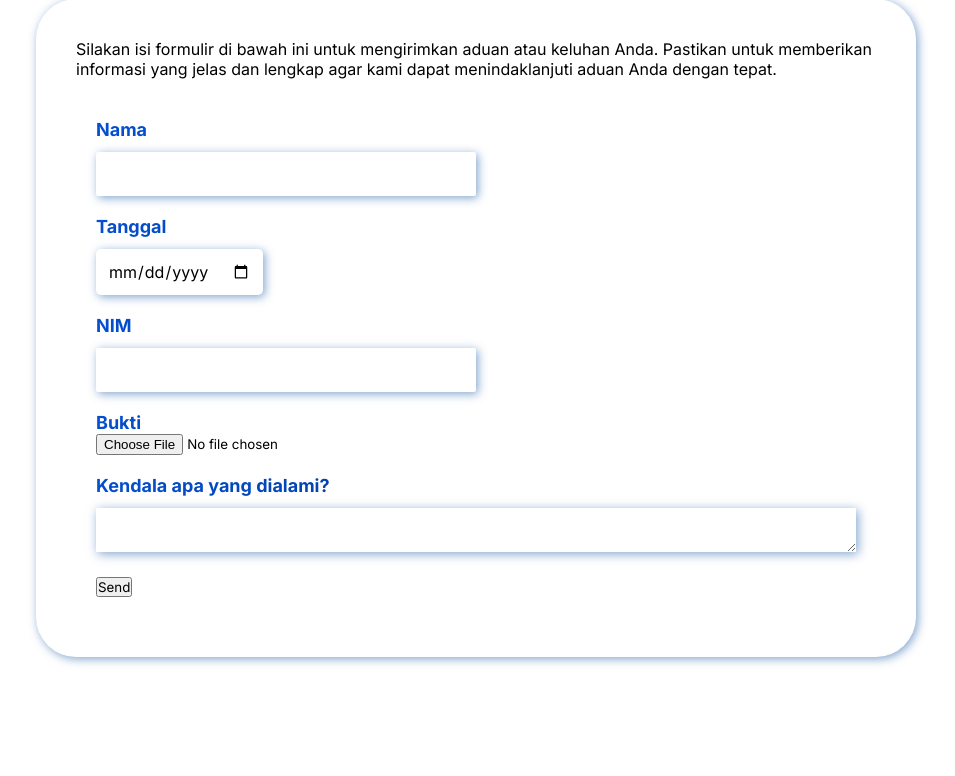
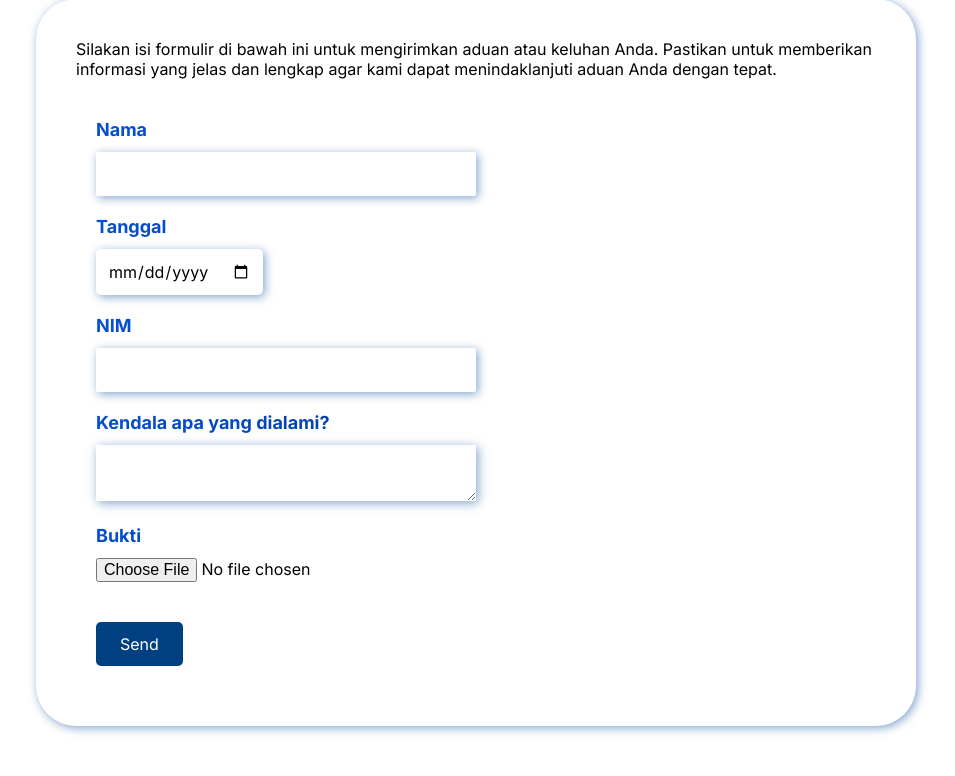
Before and after one commit to NadzifHasan2005/Aduan_Mahasiswa, a PHP site: page /index.html in a window 1280 px wide. Shown: the part 1132-1908 px from the top of the page, without its empty margins (164-1119 px from the left). Before the commit the page ends 1797 px from the top, so only its background shows below. Run offline with PHP 8.4, Linux system fonts and the light colour scheme; some web fonts are replaced.

Commit message:
Simpan perubahan lokal sebelum pull

```diff
--- a/index.css
+++ b/index.css
@@ -182,8 +182,11 @@ nav ul li a:hover{
     font-size: 16px;
 
 }
-.form-aduan-content #butki{
+.form-aduan-content #bukti{
+    margin-top: 12px;
+
     border: none;
+
 
     text-align: center;
     font-family: var(--font-family);
@@ -193,8 +196,29 @@ nav ul li a:hover{
 
 .form-aduan-content textarea{
     margin-top: 12px;
-    padding-top: 12px;
-    width: 100%;
+    padding: 12px;
+    width: 50%;
     border: none;
     box-shadow: 2px 2px 10px rgba(3, 73, 159, 0.5);
 }
+
+.form-aduan-content button{
+    margin-top: 20px;
+    padding: 12px 24px;
+
+    border: none;
+
+    background-color: var(--primary-color);
+    color: white;
+    border-radius: 5px;
+    font-size: 16px;
+    cursor: pointer;
+    transition: background-color 0.3s;
+}
+
+.form-aduan-content button:hover{
+    background-color: #0bb816;
+}
+.form-aduan-content button:active{
+    background-color: var(--primary-color);
+}
--- a/index.html
+++ b/index.html
@@ -54,11 +54,12 @@
                 <p>NIM</p>
                 <input type="text" name="nim" id="nim" required><br/>
 
+                <p>Kendala apa yang dialami?</p>
+                <textarea name="message" id="message" required></textarea><br/>
+
                 <p>Bukti</p>
                 <input type="file" name="bukti" id="bukti" required><br/>
 
-                <p>Kendala apa yang dialami?</p>
-                <textarea name="message" id="message" required></textarea><br/>
                 <br>
                 <button>Send</button>
             </form>
```
